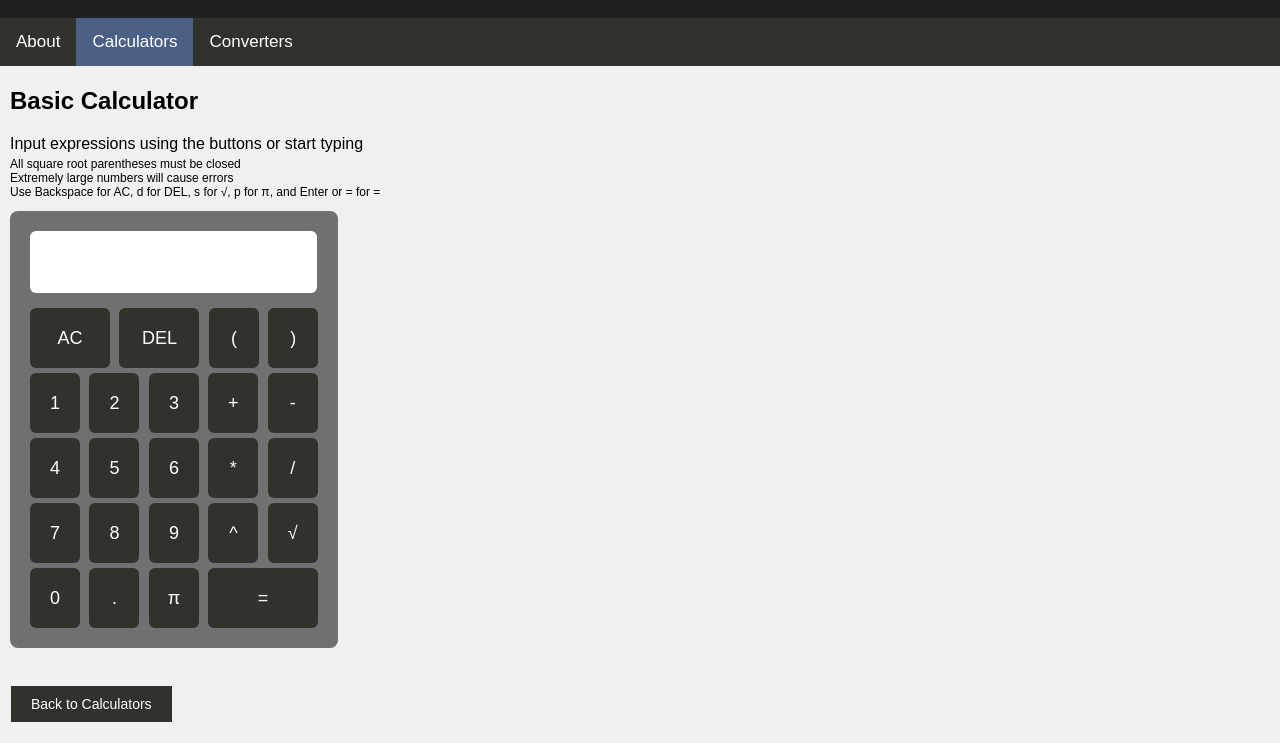
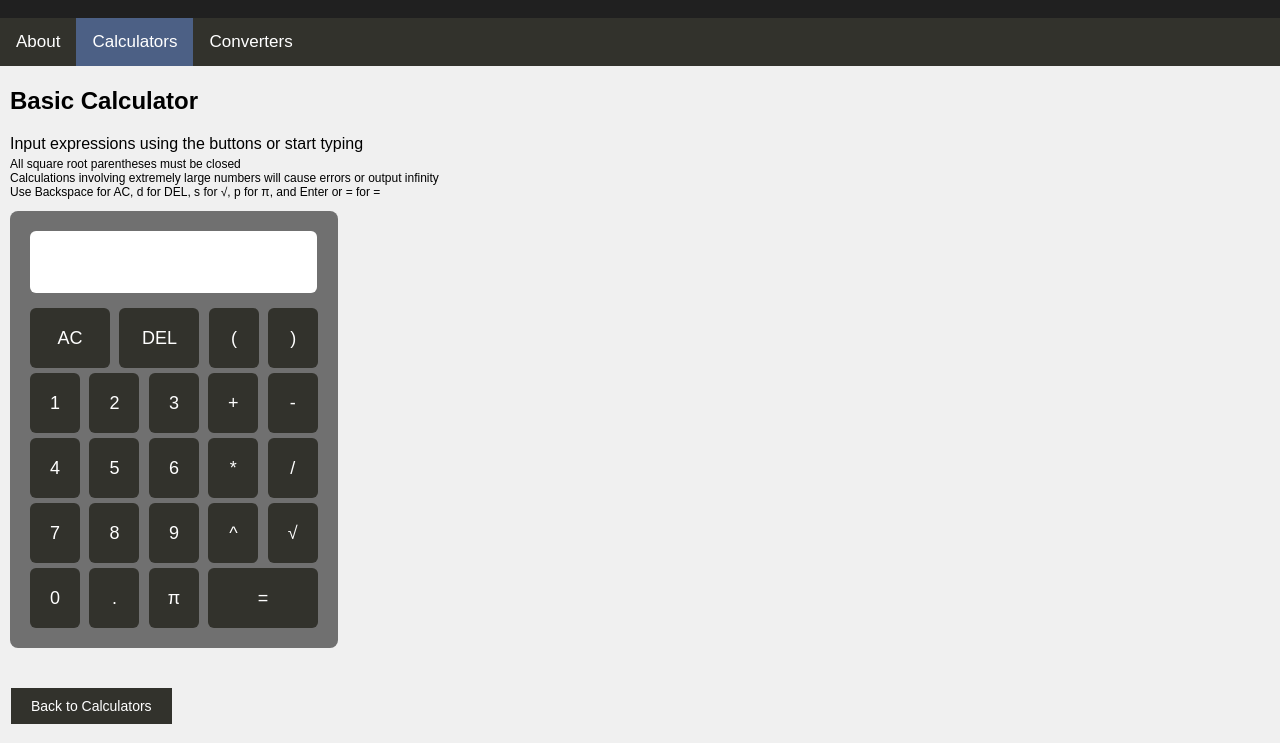
Before and after one commit to seoyool-l/calc, a website: page calculators/basic-calculator.html in a window 1280 px wide. Shown: the part 58-801 px from the top of the page. Drawn offline with nearby package versions, Linux system fonts and the light colour scheme.

Commit message:
Update basic-calculator.html

```diff
--- a/calculators/basic-calculator.html
+++ b/calculators/basic-calculator.html
@@ -28,7 +28,7 @@
   <div class="container">
     <h2>Basic Calculator</h2>
     <p>Input expressions using the buttons or start typing</p>
-    <p class="notetext">All square root parentheses must be closed<br>Extremely large numbers will cause errors<br>Use Backspace for AC, d for DEL, s for √, p for π, and Enter or = for =</p>
+    <p class="notetext">All square root parentheses must be closed<br>Calculations involving extremely large numbers will cause errors or output infinity<br>Use Backspace for AC, d for DEL, s for √, p for π, and Enter or = for =</p>
     <div class="calculatorbody">
       <input type="text" id="textbox" readonly
         style="width:275px;height:60px;font-size:20px;text-align:left;border:none;margin-bottom:10px;padding-left:10px;border-radius:6px;"><br>
@@ -55,9 +55,8 @@
       <button class="buttontype1" onclick=textbox.value+=".">.</button>
       <button class="buttontype1" onclick=textbox.value+="pi">π</button>
       <button class="buttontype3" onclick=calculator()>=</button>
-    </div><br><br><br>
-    <a class="backbutton" href="../calculators.html">Back to Calculators</a>
-    <br><br>
+    </div><br>
+    <a class="backbutton" href="../calculators.html" style="margin-top:40px;">Back to Calculators</a>
   </div>
   <script>
     document.addEventListener("keydown", function (event) {
```
